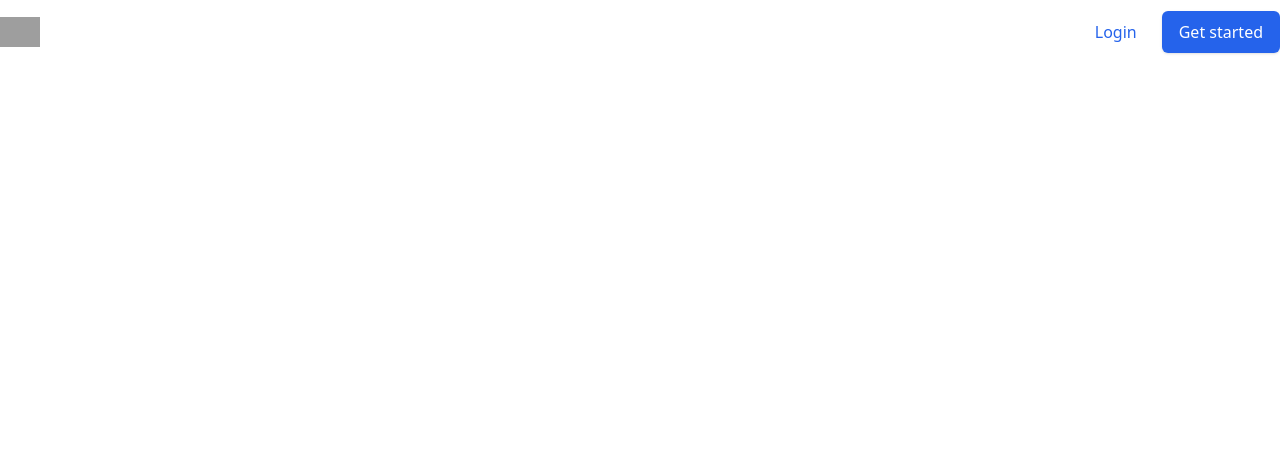
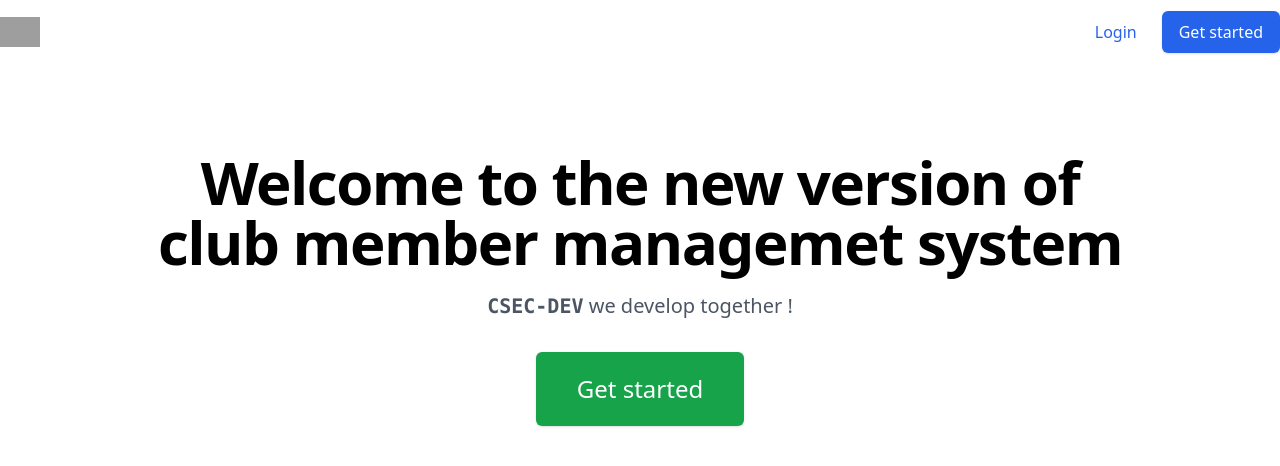
Before and after one commit to manuel-spec/new_club, a PHP site: page / in a window 1280 px wide. Shown: the top 466 px of the page. Run offline with PHP 8.4, Linux system fonts and the light colour scheme; some libraries are stand-ins or nearby versions; grey boxes are pictures that could not be loaded.

Commit message:
Landing Page Created

```diff
--- a/index.php
+++ b/index.php
@@ -2,4 +2,21 @@
 $title = "Welcome to the Club ";
 require("views/partials/head.php"); ?>
 <?php require("views/partials/nav.php"); ?>
+<div class="pt-16 pb-8 mx-auto max-w-5xl px-4 sm:pt-24">
+    <div class="text-center">
+        <h1 class="text-5xl tracking-tight font-extrabold sm:text-5xl pb-3 md:pb-0 md:text-6xl">
+            Welcome to the new version of club member managemet system
+        </h1>
+        <p class="mt-3 max-w-md mx-auto text-base text-gray-600 sm:text-lg md:mt-5 md:text-xl md:max-w-3xl">
+            <code class="text-gray-600 font-semibold">CSEC-DEV</code>
+            <span>we develop together !</span>
+        </p>
+        <div class="mt-5 max-w-md mx-auto sm:flex sm:justify-center md:mt-8">
+            <div class="rounded-md shadow">
+                <a class="w-full text-white flex items-center justify-center px-8 py-4 border border-transparent text-base font-medium rounded-md  bg-green-600 hover:bg-green-500 md:py-5  md:text-2xl md:px-10" href="#">Get started</a>
+            </div>
+
+        </div>
+    </div>
+</div>
 <?php require("views/partials/foot.php"); ?>
```
